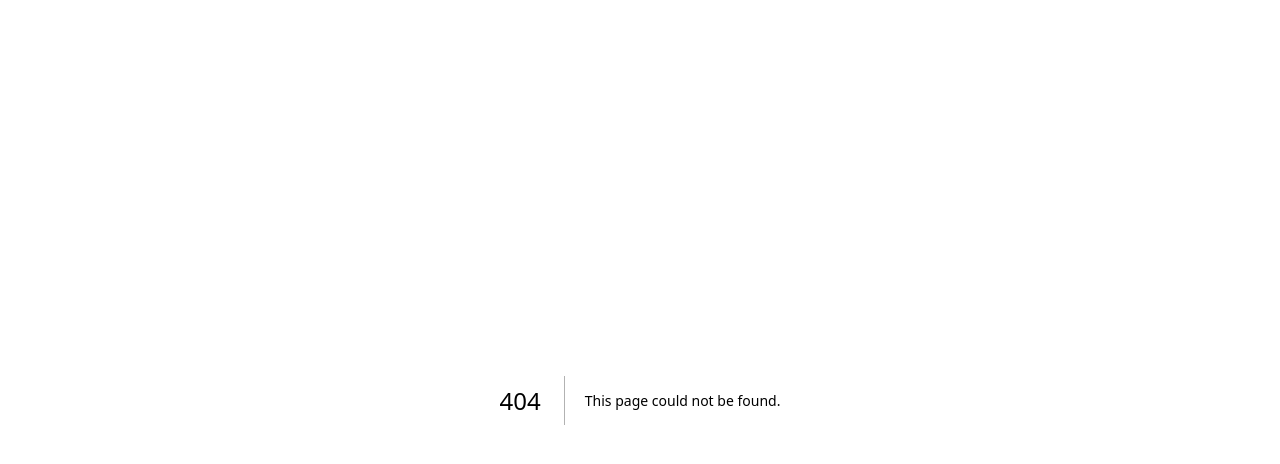
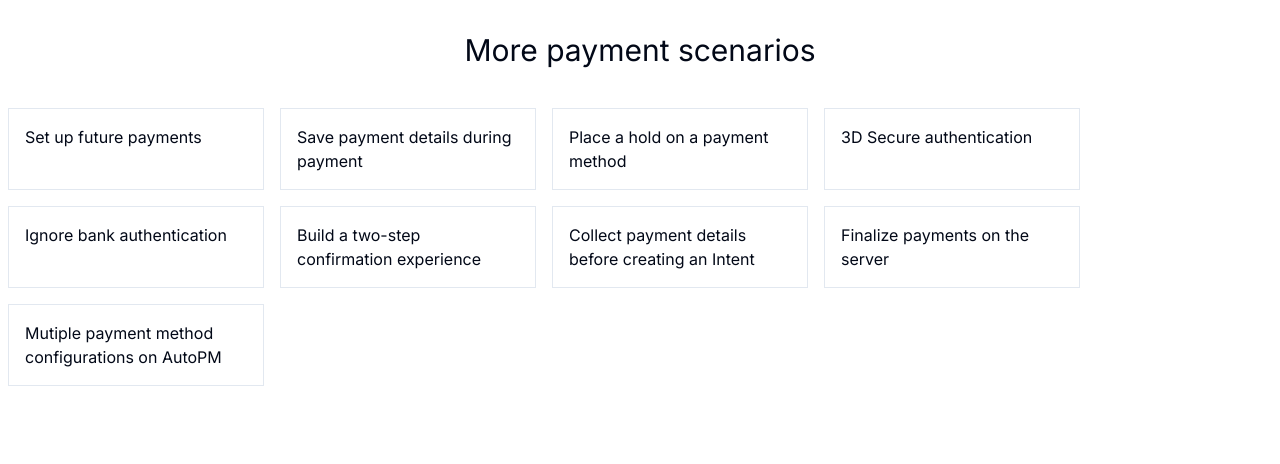
Before and after one commit to hz-demos/demo--stripe, a Next.js app: page /app/payments in a window 1280 px wide. Before the commit this address had no page. Shown: the top 464 px of the page. Built offline with nearby package versions, Linux system fonts and the light colour scheme.

Commit message:
feat: set-up future payments

```diff
--- /dev/null
+++ b/app/app/payments/page.tsx
@@ -0,0 +1,42 @@
+import Link from 'next/link'
+
+const scenarios = {
+  'set-up-future-payments': 'Set up future payments',
+  'save-payment-details-during-payment': 'Save payment details during payment',
+  'place-a-hold-on-a-payment-method': 'Place a hold on a payment method',
+  '3d-secure': '3D Secure authentication',
+  'ignore-bank': 'Ignore bank authentication',
+  'build-two': 'Build a two-step confirmation experience',
+  'collect-payment': 'Collect payment details before creating an Intent',
+  'finalize-payments': 'Finalize payments on the server',
+  'mutiple-payment': 'Mutiple payment method configurations on AutoPM',
+} as const
+
+const getKeyByValue = <T extends Record<string, string>>(
+  object: T,
+  value: T[keyof T]
+) => {
+  return Object.keys(object).find((key) => object[key] === value)
+}
+
+export default function Payments() {
+  return (
+    <main>
+      <h1 className="text-3xl text-center m-8">More payment scenarios</h1>
+      <section className="m-auto max-w-screen-xl">
+        <ul className="flex flex-wrap">
+          {Object.values(scenarios).map((scenario) => (
+            <li key={scenario} className="w-1/5 m-2 border flex">
+              <Link
+                className="p-4"
+                href={`/app/payments/${getKeyByValue(scenarios, scenario)}`}
+              >
+                {scenario}
+              </Link>
+            </li>
+          ))}
+        </ul>
+      </section>
+    </main>
+  )
+}
--- /dev/null
+++ b/app/app/payments/set-up-future-payments/SetupForm.tsx
@@ -0,0 +1,56 @@
+import React, { useState } from 'react'
+import { useStripe, useElements, PaymentElement } from '@stripe/react-stripe-js'
+
+import { Button } from '@/components/ui/button'
+import { url } from '@/lib/utils'
+
+const SetupForm = () => {
+  const stripe = useStripe()
+  const elements = useElements()
+
+  const [errorMessage, setErrorMessage] = useState<string>()
+
+  const handleSubmit = async (event: React.SyntheticEvent) => {
+    // We don't want to let default form submission happen here,
+    // which would refresh the page.
+    event.preventDefault()
+
+    if (!stripe || !elements) {
+      // Stripe.js hasn't yet loaded.
+      // Make sure to disable form submission until Stripe.js has loaded.
+      return null
+    }
+
+    const { error } = await stripe.confirmSetup({
+      //`Elements` instance that was used to create the Payment Element
+      elements,
+      confirmParams: {
+        return_url: url('/app/profile'),
+      },
+    })
+
+    if (error) {
+      // This point will only be reached if there is an immediate error when
+      // confirming the payment. Show error to your customer (for example, payment
+      // details incomplete)
+      setErrorMessage(error.message)
+    } else {
+      // Your customer will be redirected to your `return_url`. For some payment
+      // methods like iDEAL, your customer will be redirected to an intermediate
+      // site first to authorize the payment, then redirected to the `return_url`.
+    }
+  }
+
+  return (
+    <form onSubmit={handleSubmit}>
+      <PaymentElement />
+      <Button className="mt-2" disabled={!stripe}>
+        Submit
+      </Button>
+      {/* Show error message to your customers */}
+      {errorMessage && <div>{errorMessage}</div>}
+    </form>
+  )
+}
+
+export default SetupForm
--- /dev/null
+++ b/app/app/payments/set-up-future-payments/page.tsx
@@ -0,0 +1,54 @@
+'use client'
+
+import { useEffect, useState } from 'react'
+import Link from 'next/link'
+import { useUser } from '@auth0/nextjs-auth0/client'
+import { loadStripe } from '@stripe/stripe-js'
+import { Elements } from '@stripe/react-stripe-js'
+
+import SetupForm from './SetupForm'
+
+const stripePromise = loadStripe(
+  process.env.NEXT_PUBLIC_STRIPE_PUBLISHABLE_KEY!
+)
+
+export default function SetUpFuturePayments() {
+  const { user, error, isLoading } = useUser()
+  const [clientSecret, setClientSecret] = useState('')
+
+  useEffect(() => {
+    if (!user) return
+
+    fetch('/api/payment/create-setup-intent', {
+      method: 'POST',
+      headers: { 'Content-Type': 'application/json' },
+      body: JSON.stringify({ user }),
+    })
+      .then((res) => res.json())
+      .then((data) => setClientSecret(data.clientSecret))
+  }, [user])
+
+  console.log('----', user)
+  console.log(clientSecret)
+
+  if (isLoading) return <div>Loading...</div>
+  if (error) return <div>{error.message}</div>
+  if (!user) return <Link href="/api/auth/login">Login</Link>
+
+  const options = {
+    clientSecret,
+  }
+
+  return (
+    <main>
+      <h1 className="text-3xl text-center m-8">Set up future payments</h1>
+      <section className="m-auto max-w-screen-xl">
+        {clientSecret && (
+          <Elements stripe={stripePromise} options={options}>
+            <SetupForm />
+          </Elements>
+        )}
+      </section>
+    </main>
+  )
+}
```
